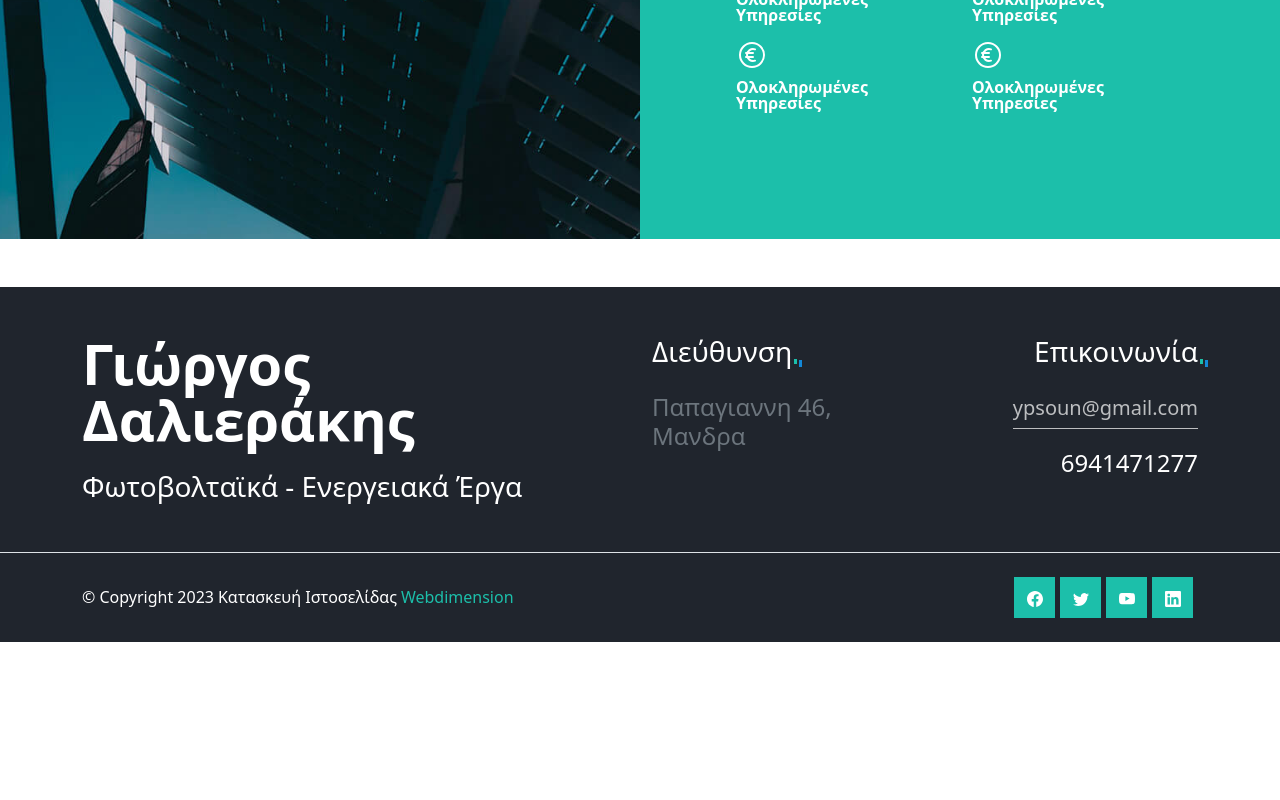
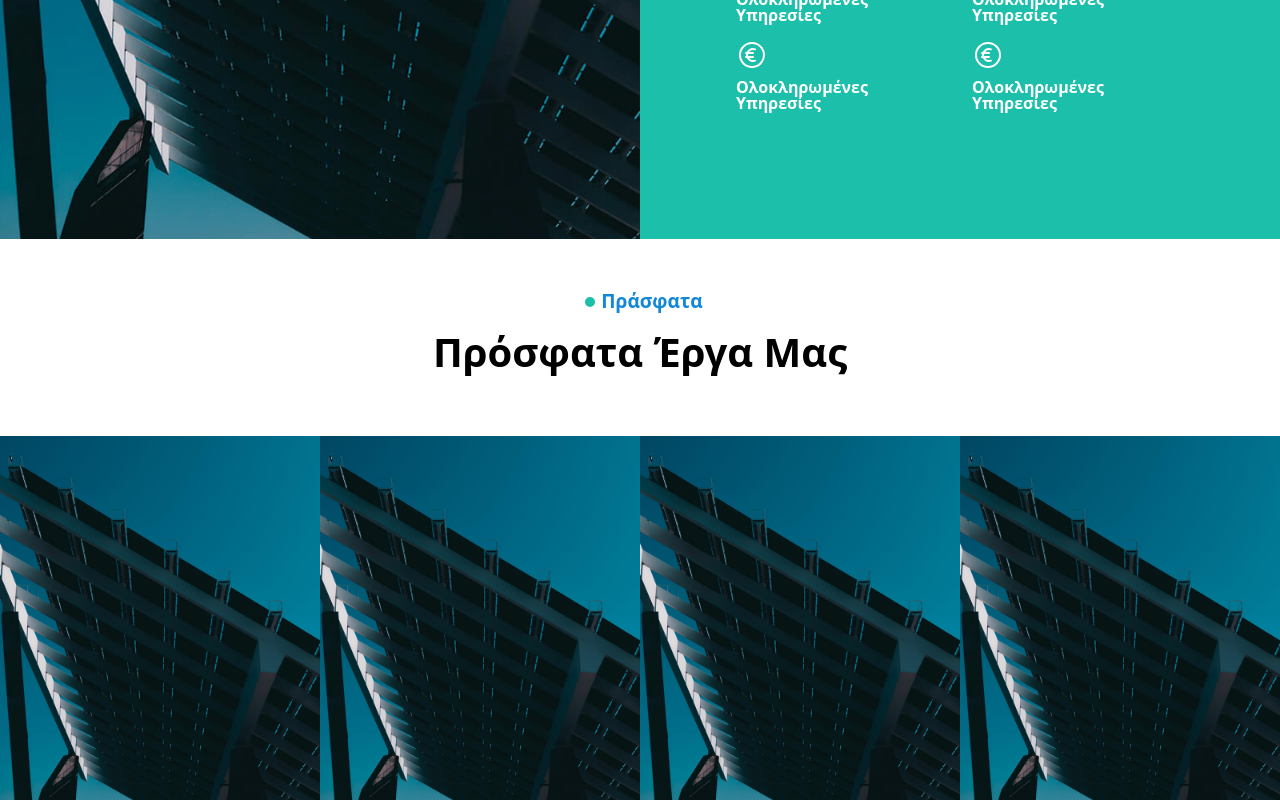
Before and after one commit to giorgos-grekis/ypsoum, a Next.js app: page / in a window 1280 px wide. Shown: the part 2803-3603 px from the top of the page. Before the commit the page ends 3445 px from the top, so only its background shows below. Built offline with nearby package versions, Linux system fonts and the light colour scheme.

Commit message:
done with home page

```diff
--- a/src/components/pages/homepage/HomePage.tsx
+++ b/src/components/pages/homepage/HomePage.tsx
@@ -7,6 +7,7 @@ import Image from 'next/image';
 import styles from './homePage.module.scss';
 import WdLink from '@/components/UI/WdLink';
 import YphresiesCard from '@/components/YphresiesCard/YphresiesCard';
+import ContactForm from '@/components/ContactForm/ContactForm';
 
 const HomePage = () => {
 
@@ -330,6 +331,84 @@ const HomePage = () => {
                     </div>
                 </div>
             </section>
+
+            {/* Προσφατα έργα */}
+            <section>
+                <div className="container my-5">
+                    <div className="row">
+                        <div className="text-center">
+                            <p className="about-tile">
+                                Πράσφατα
+                            </p>
+
+                            <p className="about-subtitlte">
+                                Πρόσφατα Έργα Μας
+                            </p>
+                        </div>
+                    </div>
+                </div>
+
+                <div className="container-fuild my-5">
+                    <div className="row g-0">
+                        {/* first image */}
+                        <div className="col-12 col-md-6 col-lg-3">
+                            <div className={`${styles.prosfataImage}`}>
+                                <Image
+                                    src="/images/homePage/upsoun-main-image.jpg"
+                                    alt="Picture of the author"
+                                    style={{ objectFit: "cover", top: 0, left: 0, bottom: 0, right: 0 }}
+                                    fill={true}
+                                    priority={true}
+                                />
+                            </div>
+                        </div>
+
+                        {/* second image */}
+                        <div className="col-12 col-md-6 col-lg-3">
+                            <div className={`${styles.prosfataImage}`}>
+                                <Image
+                                    src="/images/homePage/upsoun-main-image.jpg"
+                                    alt="Picture of the author"
+                                    style={{ objectFit: "cover", top: 0, left: 0, bottom: 0, right: 0 }}
+                                    fill={true}
+                                    priority={true}
+                                />
+                            </div>
+                        </div>
+
+                        {/* third image */}
+                        <div className="col-12 col-md-6 col-lg-3">
+                            <div className={`${styles.prosfataImage}`}>
+                                <Image
+                                    src="/images/homePage/upsoun-main-image.jpg"
+                                    alt="Picture of the author"
+                                    style={{ objectFit: "cover", top: 0, left: 0, bottom: 0, right: 0 }}
+                                    fill={true}
+                                    priority={true}
+                                />
+                            </div>
+                        </div>
+
+                        {/* fourth image */}
+                        <div className="col-12 col-md-6 col-lg-3">
+                            <div className={`${styles.prosfataImage}`}>
+                                <Image
+                                    src="/images/homePage/upsoun-main-image.jpg"
+                                    alt="Picture of the author"
+                                    style={{ objectFit: "cover", top: 0, left: 0, bottom: 0, right: 0 }}
+                                    fill={true}
+                                    priority={true}
+                                />
+                            </div>
+                        </div>
+
+                    </div>
+                </div>
+
+            </section>
+
+            {/* Φόρμα επικοινωνίας */}
+            <ContactForm />
         </>
     )
 }
--- a/src/components/pages/homepage/homePage.module.scss
+++ b/src/components/pages/homepage/homePage.module.scss
@@ -86,6 +86,7 @@
     left: 50%;
     transform: translate(-50%, -50%);
     z-index: 1;
+    width: 100%;
 
     @media (max-width: 991.5px) {
         position: static;
@@ -160,3 +161,15 @@
     width: 2rem;
     height: 2rem;
 }
+
+// prosfataImage
+
+.prosfataImage {
+    position: relative;
+    width: 100%;
+    height: 400px;
+
+    @media (max-width:991.5px){
+        height: 300px;
+    }
+}
```
Lines whose indentation alone changed are shown as unchanged.
